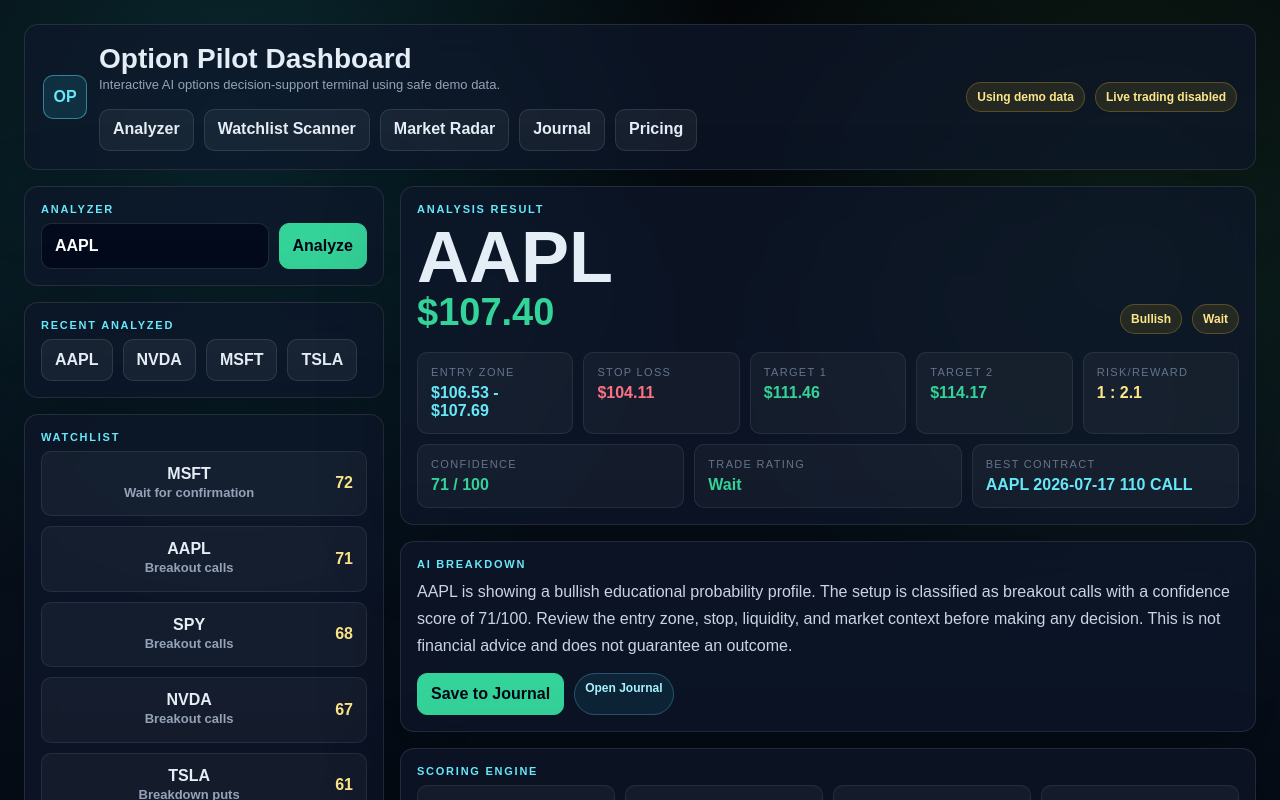
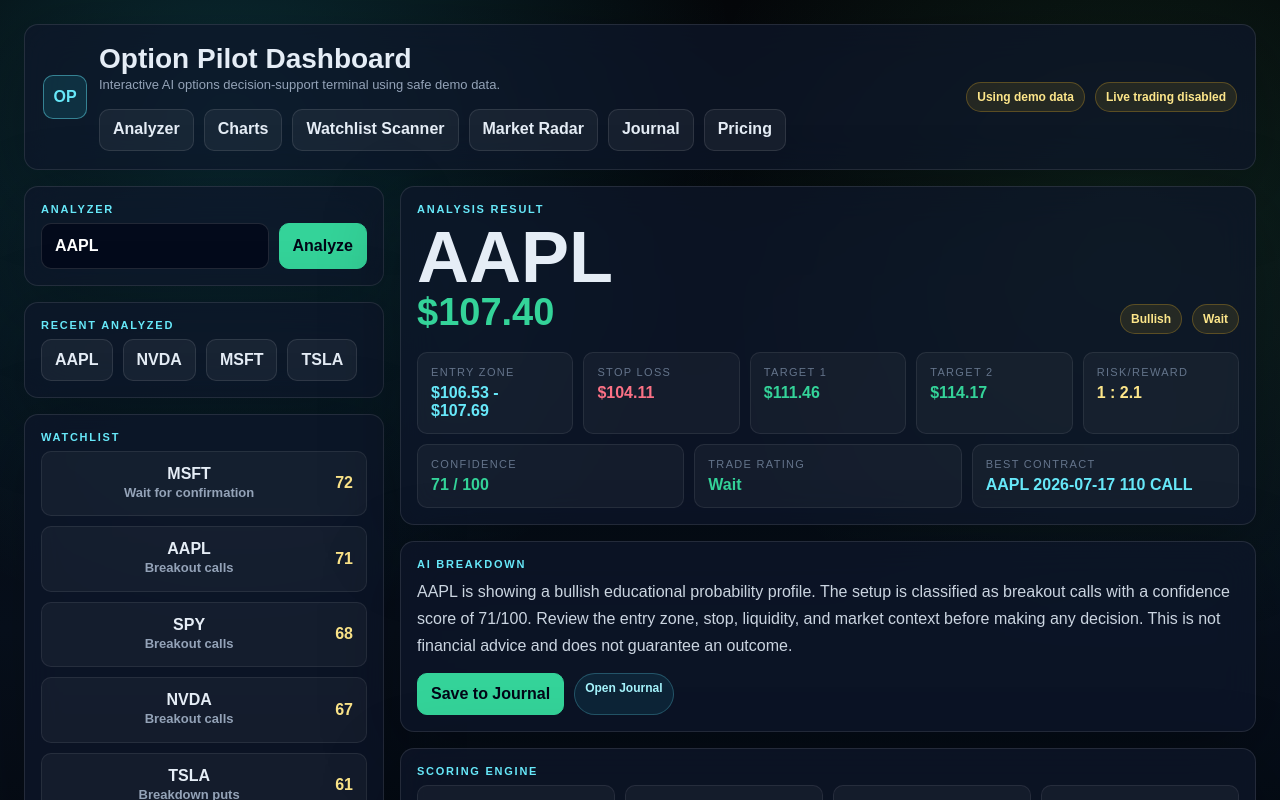
Before and after one commit to jerjoh87/OPTION-PILOT, a Next.js app: page / in a window 1280 px wide. Shown: the top 800 px of the page. Built offline with nearby package versions, Linux system fonts and the light colour scheme.

Commit message:
add charts link to dashboard

```diff
--- a/app/page.tsx
+++ b/app/page.tsx
@@ -100,7 +100,7 @@
     <main className="page">
       <div className="shell">
         <header className="header">
-          <div className="brand"><div className="logo">OP</div><div><h1>Option Pilot Dashboard</h1><p className="subtle">Interactive AI options decision-support terminal using safe demo data.</p><nav className="nav"><Link href="/">Analyzer</Link><Link href="/watchlist">Watchlist Scanner</Link><Link href="/market-radar">Market Radar</Link><Link href="/journal">Journal</Link><Link href="/pricing">Pricing</Link></nav></div></div>
+          <div className="brand"><div className="logo">OP</div><div><h1>Option Pilot Dashboard</h1><p className="subtle">Interactive AI options decision-support terminal using safe demo data.</p><nav className="nav"><Link href="/">Analyzer</Link><Link href="/charts">Charts</Link><Link href="/watchlist">Watchlist Scanner</Link><Link href="/market-radar">Market Radar</Link><Link href="/journal">Journal</Link><Link href="/pricing">Pricing</Link></nav></div></div>
           <div className="badges"><span className="badge">Using demo data</span><span className="badge">Live trading disabled</span></div>
         </header>
         <div className="main">
```
